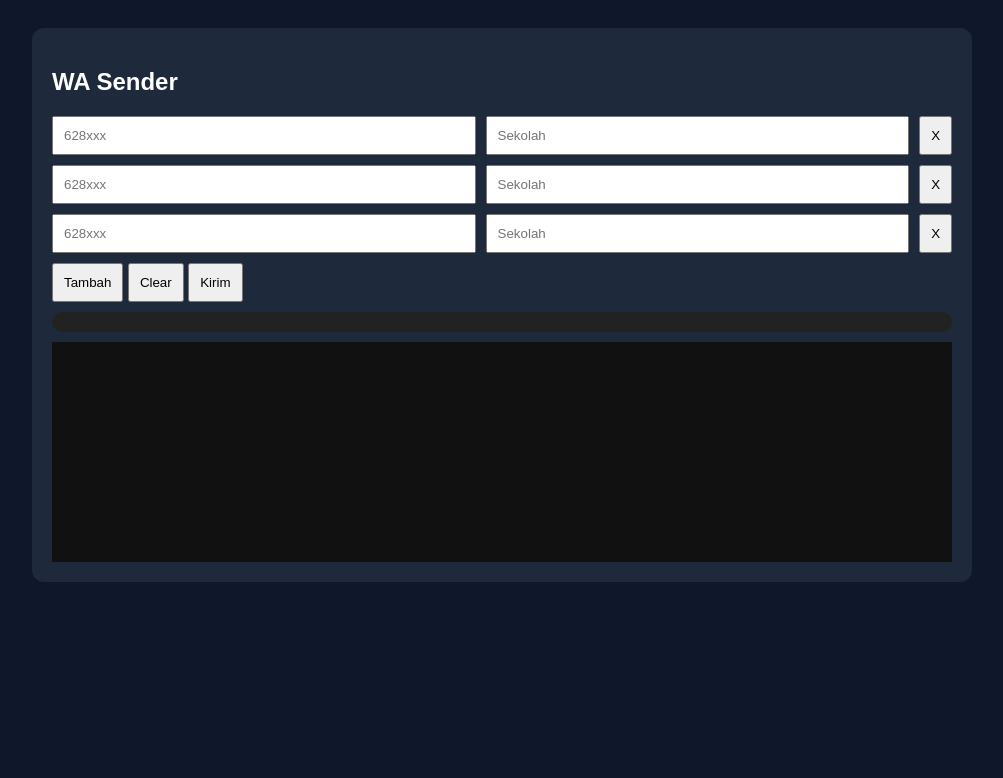
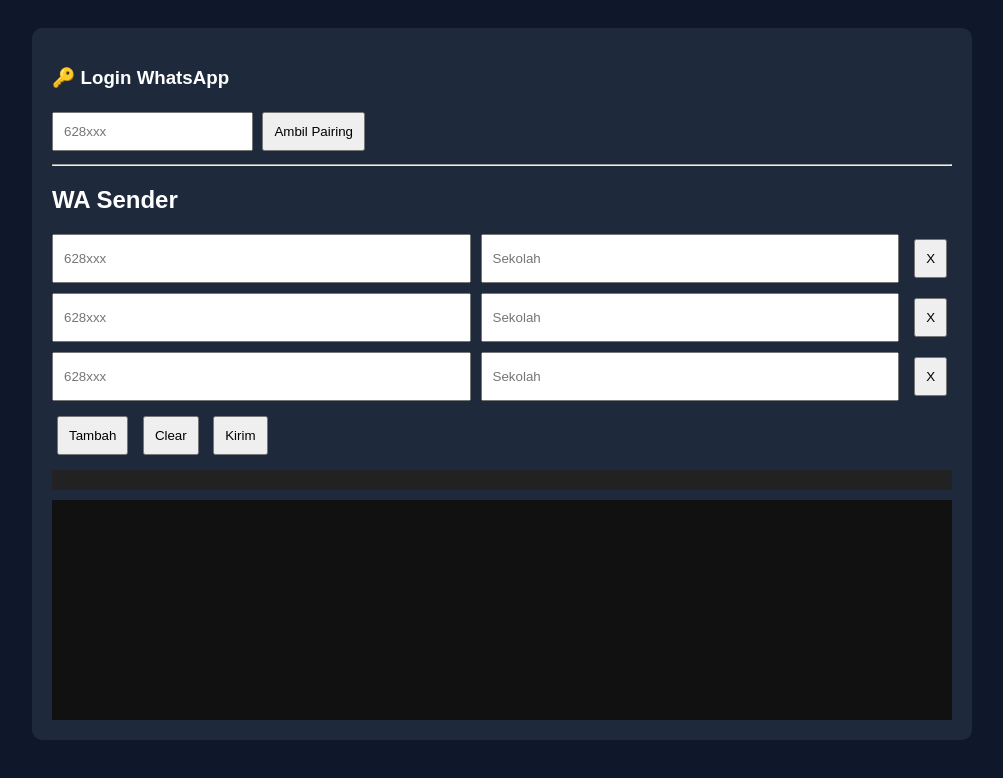
Before and after one commit to AzrRja/bot-wa-sender-input-manual, a website: page public/index.html in a window 1280 px wide. Both pictures are taken after a click on the button "Clear". Shown: the whole page, without its empty margins (138-1141 px from the left). Drawn offline with Linux system fonts and the light colour scheme; no server answers.

Commit message:
Refactor HTML and JavaScript for improved structure and functionality; add WhatsApp pairing feature and enhance message sending logic.

```diff
--- a/public/index.html
+++ b/public/index.html
@@ -5,64 +5,28 @@
 <title>WA Sender</title>
 
 <style>
-body {
-    font-family: sans-serif;
-    background: #0f172a;
-    color: white;
-    padding: 20px;
-}
-
-.container {
-    max-width: 900px;
-    margin: auto;
-    background: #1e293b;
-    padding: 20px;
-    border-radius: 12px;
-}
-
-.row {
-    display: flex;
-    gap: 10px;
-    margin-bottom: 10px;
-}
-
-input {
-    flex: 1;
-    padding: 10px;
-}
-
-button {
-    padding: 10px;
-    cursor: pointer;
-}
-
-.progress {
-    height: 20px;
-    background: #222;
-    margin-top: 10px;
-    border-radius: 10px;
-}
-
-.bar {
-    height: 100%;
-    width: 0%;
-    background: lime;
-    border-radius: 10px;
-}
-
-.result {
-    margin-top: 10px;
-    height: 200px;
-    overflow: auto;
-    background: #111;
-    padding: 10px;
-}
+body { font-family:sans-serif;background:#0f172a;color:white;padding:20px }
+.container { max-width:900px;margin:auto;background:#1e293b;padding:20px;border-radius:10px }
+.row { display:flex;gap:10px;margin-bottom:10px }
+input { flex:1;padding:10px }
+button { padding:10px;margin:5px;cursor:pointer }
+.progress { height:20px;background:#222;margin-top:10px }
+.bar { height:100%;width:0%;background:lime }
+.result { margin-top:10px;height:200px;overflow:auto;background:#111;padding:10px }
 </style>
 </head>
 
 <body>
 
 <div class="container">
+
+<h3>🔑 Login WhatsApp</h3>
+<input id="nomorLogin" placeholder="628xxx">
+<button onclick="pair()">Ambil Pairing</button>
+<div id="pairing"></div>
+
+<hr>
+
 <h2>WA Sender</h2>
 
 <div id="form"></div>
@@ -77,20 +41,19 @@ button {
 </div>
 
 <script>
-let count = 0
+let count=0
 
 function addRow(){
-    const div = document.createElement("div")
-    div.className="row"
-    div.id="row"+count
+    const d=document.createElement("div")
+    d.className="row"
+    d.id="row"+count
 
-    div.innerHTML=`
+    d.innerHTML=`
         <input id="nomor${count}" placeholder="628xxx">
         <input id="sekolah${count}" placeholder="Sekolah">
         <button onclick="removeRow(${count})">X</button>
     `
-
-    document.getElementById("form").appendChild(div)
+    form.appendChild(d)
     count++
 }
 
@@ -99,14 +62,27 @@ function removeRow(i){
 }
 
 function clearAll(){
-    document.getElementById("form").innerHTML=""
-    document.getElementById("result").innerHTML=""
-    document.getElementById("bar").style.width="0%"
+    form.innerHTML=""
+    result.innerHTML=""
+    bar.style.width="0%"
     count=0
     for(let i=0;i<3;i++) addRow()
 }
 
 for(let i=0;i<3;i++) addRow()
+
+async function pair(){
+    let nomor=nomorLogin.value
+
+    let res=await fetch("/pairing",{
+        method:"POST",
+        headers:{"Content-Type":"application/json"},
+        body:JSON.stringify({nomor})
+    })
+
+    let data=await res.json()
+    pairing.innerText=data.status?data.code:data.msg
+}
 
 async function send(){
     let nomorList=[], sekolahList=[]
@@ -115,18 +91,11 @@ async function send(){
         let n=document.getElementById("nomor"+i)
         let s=document.getElementById("sekolah"+i)
 
-        if(n && s && n.value && s.value){
+        if(n&&s&&n.value&&s.value){
             nomorList.push(n.value)
             sekolahList.push(s.value)
         }
     }
-
-    if(nomorList.length===0){
-        alert("Isi data dulu!")
-        return
-    }
-
-    document.getElementById("result").innerHTML="⏳ Mengirim...\n"
 
     await fetch("/kirim",{
         method:"POST",
@@ -135,21 +104,17 @@ async function send(){
     })
 }
 
-// 🔥 REALTIME
-const es = new EventSource("/stream")
+const es=new EventSource("/stream")
 
-es.onmessage = (e)=>{
+es.onmessage=(e)=>{
     try{
-        const data = JSON.parse(e.data)
+        let d=JSON.parse(e.data)
 
-        let percent = (data.index / data.total) * 100
-        document.getElementById("bar").style.width = percent+"%"
+        let percent=(d.index/d.total)*100
+        bar.style.width=percent+"%"
 
-        document.getElementById("result").innerHTML +=
-            `${data.index}. ${data.sekolah} → ${data.status}\n`
-
-        document.getElementById("result").scrollTop = 99999
-
+        result.innerHTML+=`${d.index}. ${d.sekolah} → ${d.status}<br>`
+        result.scrollTop=99999
     }catch{}
 }
 </script>
```
Also changed, not shown: src/index.js (+24 -11 lines), src/manualsender.js (+16 -3 lines).
